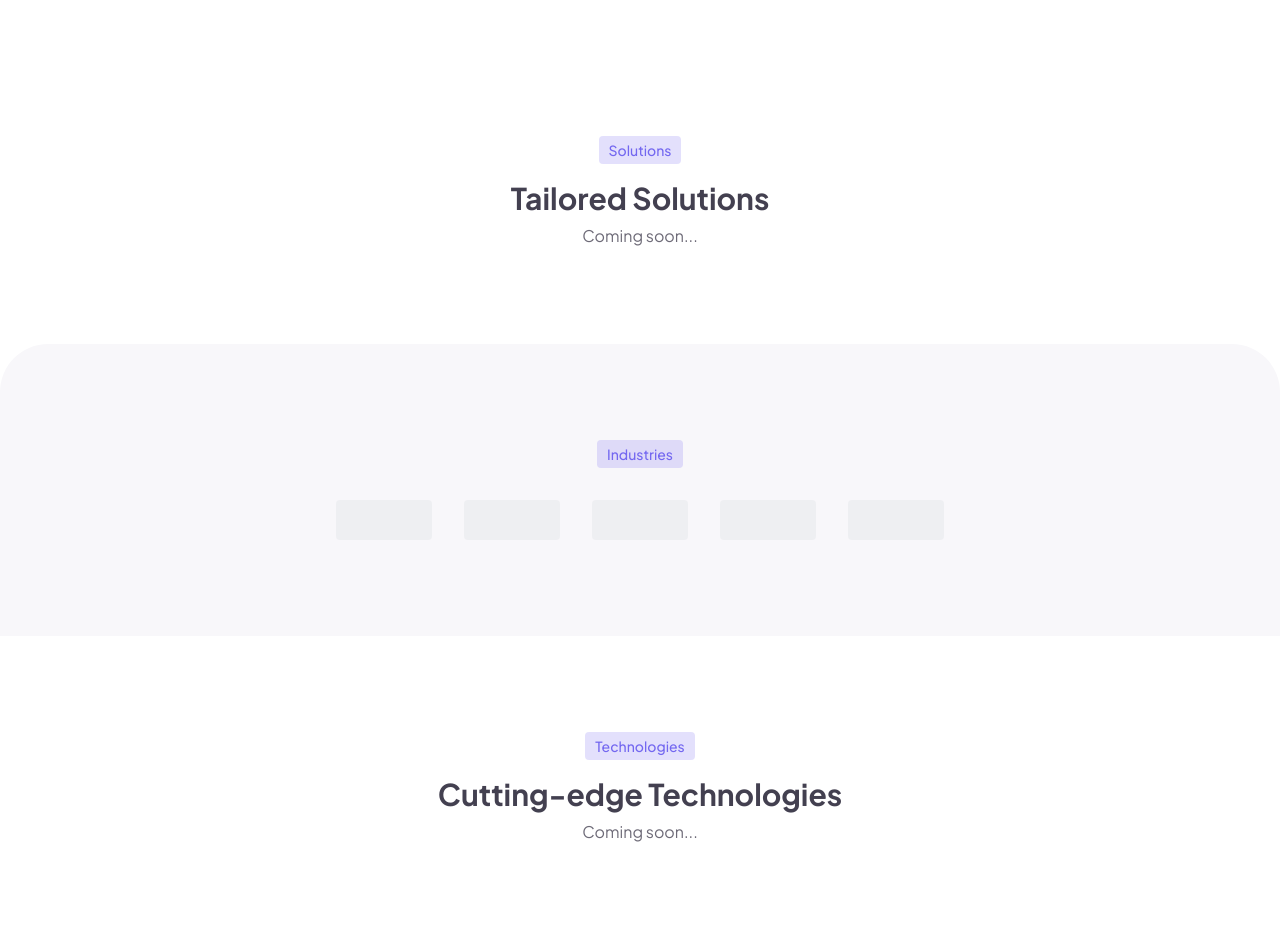
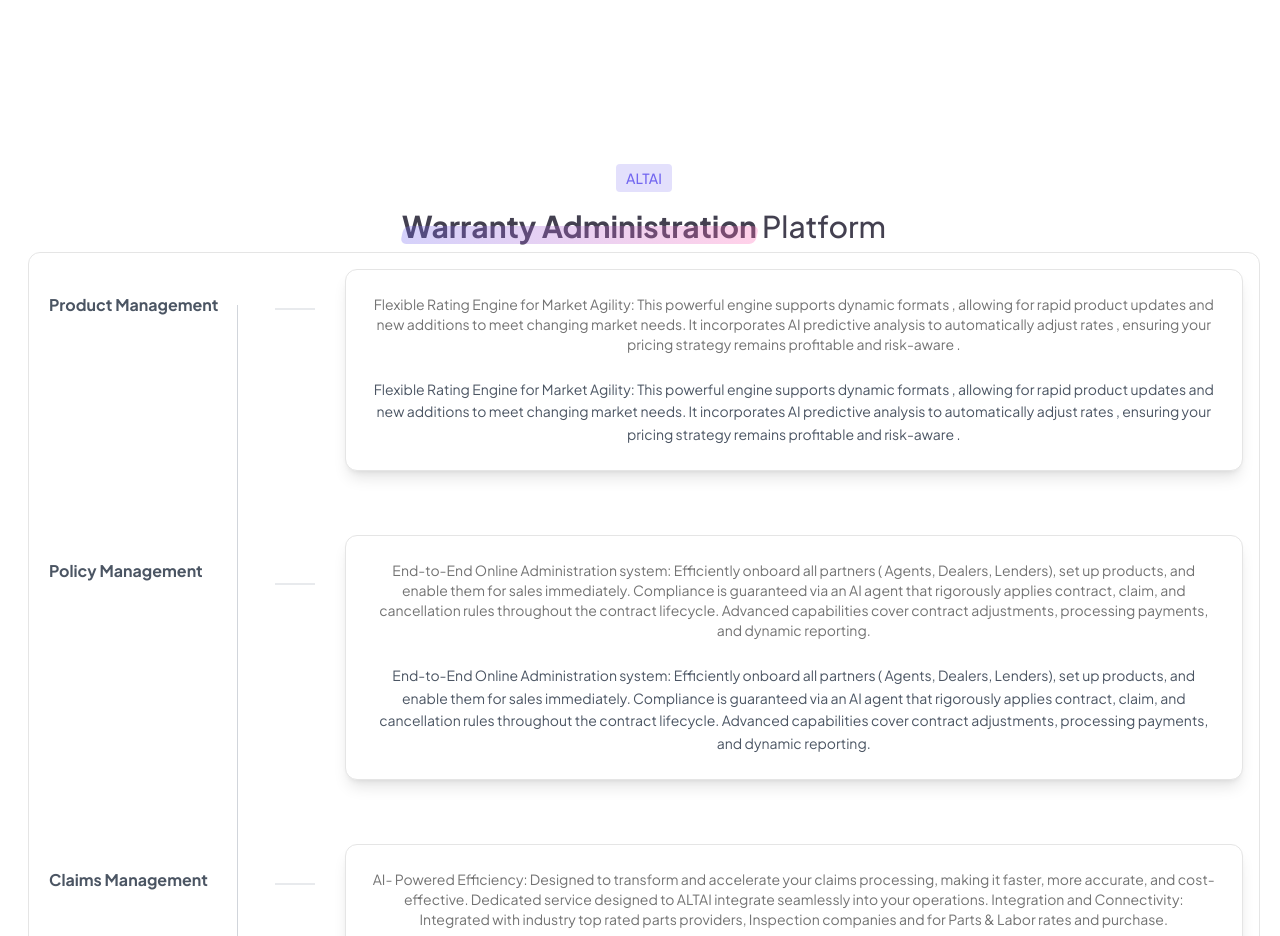
Before and after one commit to ksuryaprasadreddy/react-test, a Next.js app: page / in a window 1280 px wide. Shown: the part 1720-2656 px from the top of the page. Built offline with nearby package versions, Linux system fonts and the light colour scheme.

Commit message:
Solutions

```diff
--- a/app/page.tsx
+++ b/app/page.tsx
@@ -12,6 +12,7 @@
 import ContactSection from "@/components/ContactSection";
 import Footer from "@/components/Footer";
 import PopulatArticles from "@/components/PopularArticles";
+import FlowChart from "@/components/FlowChart";
 
 
 const MotionButton = motion(Button);
@@ -276,17 +277,7 @@
 
       {/* Solutions Section Placeholder */}
       <section id="solutions" className="py-16 md:py-24">
-        <div className="container mx-auto px-4 text-center">
-          <div className="inline-block px-2.5 py-0.5 bg-[#7367f0]/20 rounded mb-4">
-            <span className="text-[#7367f0] text-sm font-medium">
-              Solutions
-            </span>
-          </div>
-          <h2 className="text-2xl md:text-3xl font-extrabold text-[#2f2b3d]/90 dark:text-white mb-2">
-            Tailored Solutions
-          </h2>
-          <p className="text-[#2f2b3d]/70 dark:text-slate-400">Coming soon...</p>
-        </div>
+       <FlowChart/>
       </section>
 
       <section id="industries" className="py-16 md:py-24 bg-[#f8f7fa] dark:bg-slate-900 rounded-t-[3rem]">
--- /dev/null
+++ b/components/FlowChart.tsx
@@ -0,0 +1,140 @@
+import { Card, CardHeader, CardTitle, CardDescription, CardContent, CardFooter } from "@/components/ui/card";
+
+export default function FlowChart() {
+    // single data array to map through
+    const items = [
+        {
+            label: "Product Management",
+            description: `
+                Flexible Rating Engine for Market Agility: This powerful engine supports dynamic
+                formats , allowing for rapid product updates and new additions to meet changing
+                market needs. It incorporates AI predictive analysis to automatically adjust
+                rates , ensuring your pricing strategy remains profitable and risk-aware .`,
+
+            footerButtons: [],
+        },
+        {
+            label: "Policy Management",
+            description: `End-to-End Online Administration system: Efficiently onboard all partners ( Agents,
+                Dealers, Lenders), set up products, and enable them for sales immediately. Compliance is
+                guaranteed via an AI agent that rigorously applies contract, claim, and cancellation rules
+                throughout the contract lifecycle. Advanced capabilities cover contract adjustments,
+                processing payments, and dynamic reporting.`,
+            footerButtons: [],
+        },
+        {
+            label: "Claims Management",
+
+            description: `AI- Powered Efficiency: Designed to transform and accelerate your claims processing,
+                making it faster, more accurate, and cost-effective. Dedicated service designed to
+                ALTAI integrate seamlessly into your operations.
+                Integration and Connectivity: Integrated with industry top rated parts providers,
+                Inspection companies and for Parts & Labor rates and purchase.`,
+            footerButtons: [
+
+            ],
+        },
+        {
+            label: "Cancellations",
+
+            description: "Initiate and process cancellation online. AI based rule engine that ensures applying state specific rules .",
+            footerButtons: [],
+
+        },
+        {
+            label: "Risk Management",
+            description: `
+                Provides robust tools, driven by AI and data analytics, to proactively manage and
+                mitigate your financial risk exposure.
+
+                AI-based predictive analysis adjusts your rating (pricing) in real-time. Mitigate emerging
+                risks identified by the system, ensuring the pricing of contracts accurately reflects the
+                underlying risk.
+
+                Product:
+                Analyzing the performance and claims history of specific service contract offerings.
+
+                Seller:
+                Evaluating the risk profile and sales practices of individual selling entities (e.g., dealerships).
+
+                Vendors:
+                Assessing the performance and reliability of third-party service and parts providers.
+
+                Claims:
+                Deep-diving into claim frequency, severity, and root causes.
+
+                Part Groups and VIN parameters:
+                Identifying high-failure components and systems across the fleet. Granular analysis based on
+                specific vehicle attributes, including Make, Model, Engine, and other VIN-derived characteristics.
+                `,
+            footerButtons: [],
+        },
+
+
+        {
+            label: "Sales Portal",
+
+            description: "Sales Portal provides a centralized dashboard for real-time visibility into sales, claims, and cancellations. It features a role-based structure allowing for simultaneous multi-product rating and contracting. Financial operations are streamlined via online payment processing through secure gateways like Authorize. net, WEX. Dynamic & advanced reporting with automatic notification on monthly /quarterly/annual statements.",
+            footerButtons: [],
+
+        },
+    ];
+
+    return (
+        <div className="w-full text-center px-6 m-1 py-6">
+           <div className="inline-block px-2.5 py-0.5 bg-[#7367f0]/20 rounded mb-4">
+              <span className="text-[#7367f0] text-sm font-medium">
+                ALTAI
+              </span>
+            </div>
+<h2 className="text-2xl md:text-3xl font-extrabold text-[#2f2b3d]/90 dark:text-white mb-2">
+              <span className="relative inline-block overflow-visible">
+                Warranty Administration
+                <span className="absolute inset-x-0 bottom-0 h-1/2 bg-gradient-to-r from-[#7367f0] to-[#FF66B5] opacity-30 rounded-md pointer-events-none" style={{ transform: 'skewX(-12deg)' }}></span>
+              </span>
+              <span className="font-medium"> Platform</span>
+            </h2>
+            <div className="w-full overflow-x-auto">
+                <div className="relative border rounded-xl p-4 min-w-[900px]">
+
+                    {/* Vertical line */}
+                    <div className="absolute top-[3%] right-[83%] bottom-[11.3%] border-r border-gray-300"></div>
+
+                    <div className="flex flex-col space-y-16">
+                        {items.map((item, index) => (
+                            <div key={index} className="relative grid grid-cols-4 items-start">
+
+                                {/* Label */}
+                                <div className="col-span-1 flex font-bold items-center pl-1 pt-6">
+                                    <span className="text-gray-600">{item.label}</span>
+                                </div>
+
+                                {/* Small connector */}
+                                <div className="absolute left-[230px] top-[20%] -translate-y-1/2 w-10 border-t border-gray-300"></div>
+
+                                {/* Card */}
+                                <div className="col-span-3">
+                                    <Card className="shadow-lg border rounded-xl">
+                                        <CardHeader>
+
+                                            {item.description && <CardDescription>{item.description}</CardDescription>}
+                                        </CardHeader>
+                                        <CardContent>
+                                            <p className="text-sm text-gray-600 leading-relaxed">{item.description}</p>
+                                        </CardContent>
+                                        {item.footerButtons.length > 0 && (
+                                            <CardFooter className="flex gap-3">
+
+                                            </CardFooter>
+                                        )}
+                                    </Card>
+                                </div>
+                            </div>
+                        ))}
+                    </div>
+
+                </div>
+            </div>
+        </div>
+    );
+}
```
Also changed, not shown: 1 other file (tests, documents, lock files or other folders).
